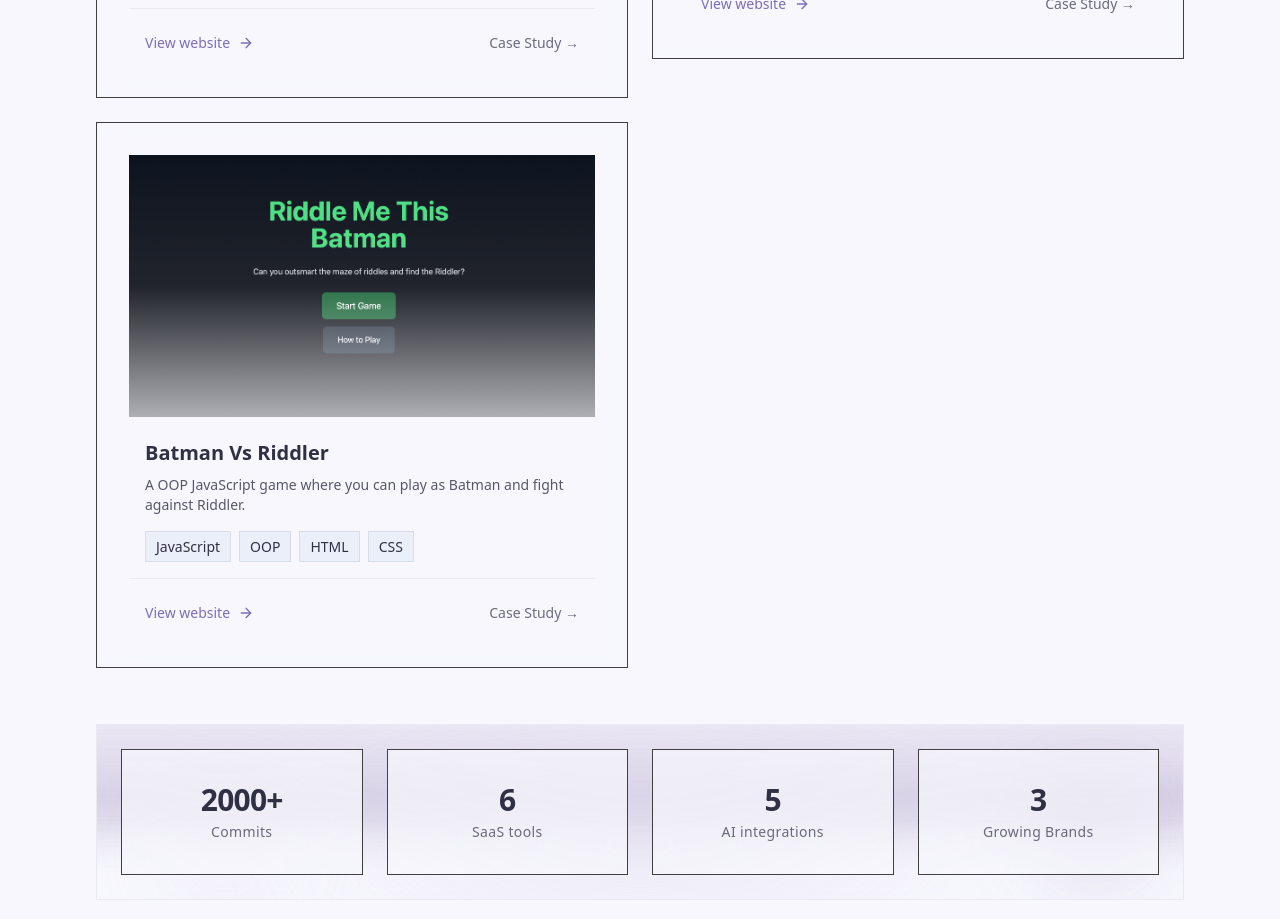
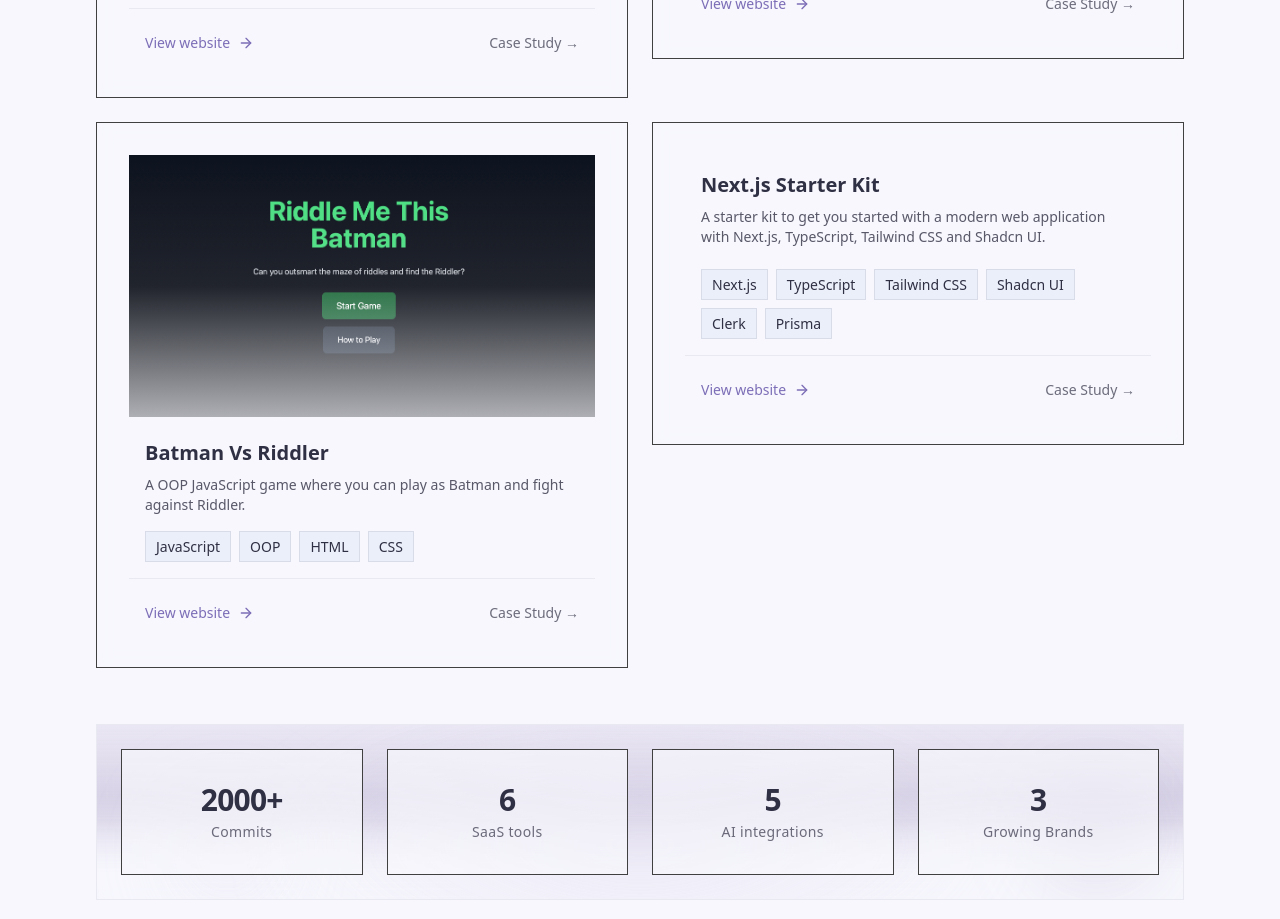
Before and after one commit to zakhajjaji/The-Blueprint, a Next.js app: page / in a window 1280 px wide. Shown: the part 5140-6059 px from the top of the page. Built offline with nearby package versions, Linux system fonts and the light colour scheme.

Commit message:
feat(project): update next.js portfolio project

```diff
--- a/src/app/blog/page.tsx
+++ b/src/app/blog/page.tsx
@@ -1,6 +1,8 @@
 import { blogPosts } from "@/data/blog";
 import { BlogCard } from "@/components/BlogCard";
 import type { Metadata } from "next";
+import Link from "next/link";
+import { ArrowLeft } from "lucide-react";
 
 export const metadata: Metadata = {
   title: "Blog | Zak's Blueprint",
@@ -14,9 +16,16 @@
   return (
     <div className="min-h-screen w-full text-foreground">
       <div className="max-w-6xl mx-auto px-4 sm:px-6 md:px-8 py-12 md:py-16">
+        <Link
+          href="/"
+          className="inline-flex items-center gap-2 text-foreground/60 hover:text-foreground mb-10 transition-colors text-sm"
+        >
+          <ArrowLeft className="w-4 h-4" />
+          Back to Home
+        </Link>
         <div className="mb-12">
           <h1 className="text-4xl md:text-5xl font-bold tracking-tight mb-4">
-            Blog
+            Blog Posts
           </h1>
           <p className="text-lg text-foreground/70">
             Articles and insights about web development, AI and other modern technologies
--- a/src/data/projects.ts
+++ b/src/data/projects.ts
@@ -86,5 +86,16 @@
     date: "2025-05-20",
     slug: "batman-vs-riddler-game",
   },
-
+  {
+    id: "7",
+    title: "Next.js Starter Kit",
+    description: "A starter kit to get you started with a modern web application with Next.js, TypeScript, Tailwind CSS and Shadcn UI.",
+    link: "https://github.com/zakhajjaji/Next-js-Clerk-Prisma-Shadcn-Starter-Kit",
+    image: "",
+    tags: ["Next.js", "TypeScript", "Tailwind CSS", "Shadcn UI", "Clerk", "Prisma"],
+    category: "fullstack",
+    featured: false,
+    date: "2026-03-09",
+    slug: "next-js-starter-kit",
+  },
 ];
```
